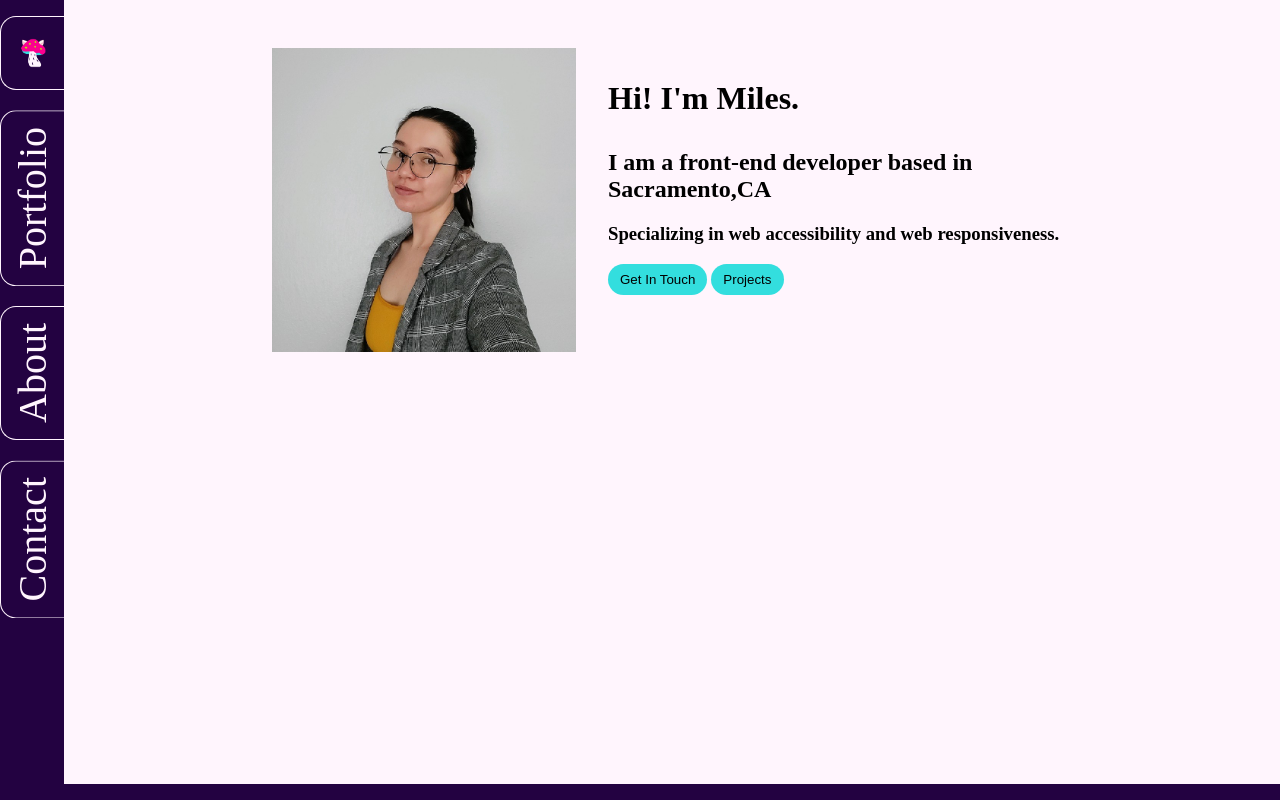
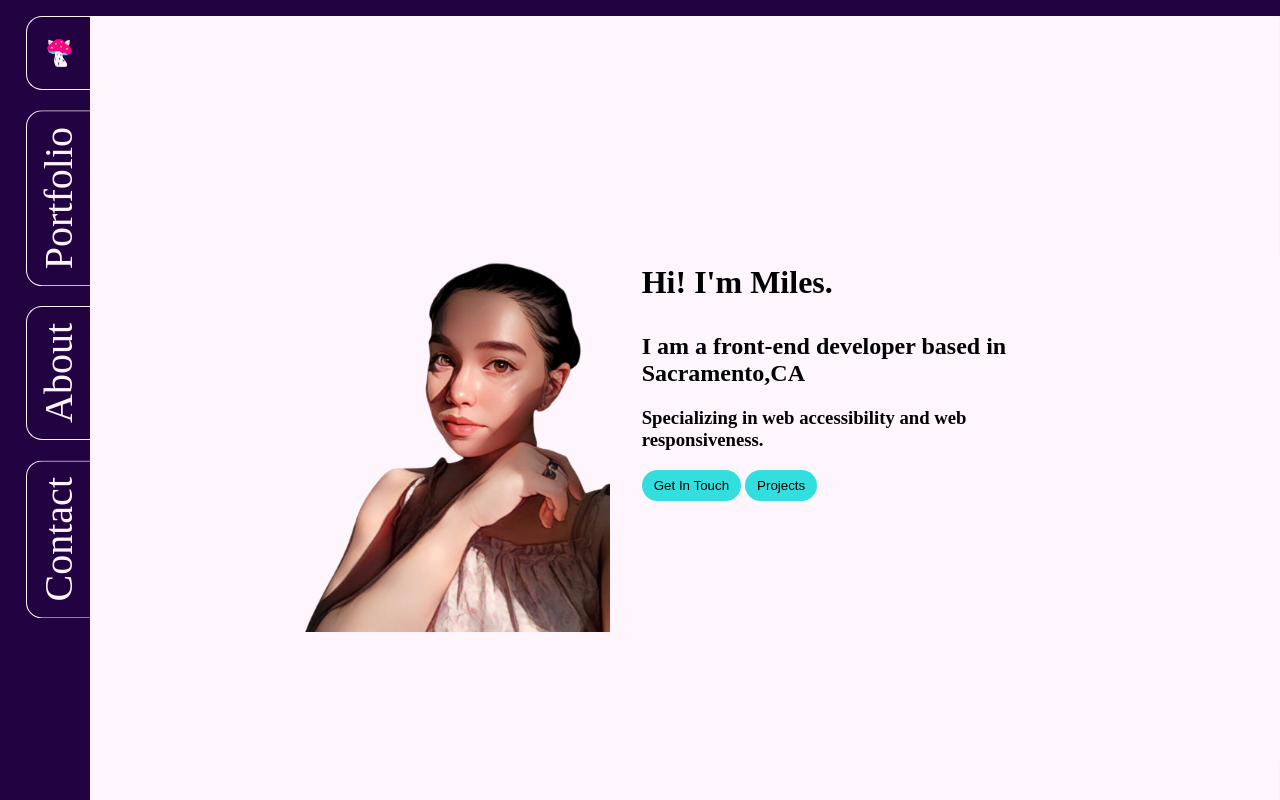
Before and after one commit to MilesAngels/milesangels-portfolio, a plain HTML site: page index.html in a window 1280 px wide. Drawn offline with Linux system fonts and the light colour scheme.

Commit message:
update to hero image

```diff
--- a/SCSS/_page-section.scss
+++ b/SCSS/_page-section.scss
@@ -1,22 +1,31 @@
 body {
   margin: 0;
   display: flex;
+  width: 98%;
+  margin-left: 2%;
   height: 100vh;
   background-color: $secondary-color;
   overflow-y: hidden; /* Hide vertical scrollbar */
+
   #section-container {
     width: 100%;
     overflow-y: auto;
     scroll-behavior: smooth; //Find Cross browser compatibility
+
     article {
       height: 100vh;
       width: inherit;
     }
+
     #home-section, #portfolio-section, #about-section, #contact-section {
       background-color: $primary-color;
     }
+
     #home-section {
-      clip-path: inset(0 0 1rem 0);
+      clip-path: inset(1rem 0 1rem 0);
+      padding: 2rem 0;
+      display: flex;
+      align-items: center;
       .hero {
         display: flex;
         flex-direction: column;
@@ -24,20 +33,22 @@ body {
         height: min(100%, 400px);
         margin: 0 auto;
         gap: 2rem;
-        .hero-image, .hero-content {
-          margin: 3rem 0;
-        }
+
         .hero-content {
+
           h1 {
             font-size: 2rem;
           }
+
           .hero-buttons {
+
             button {
               border: none;
               background-color: $accent-color1;
               padding: 0.5rem 0.75rem;
               border-radius: 1rem;
             }
+
           }
         }
 
--- a/index.html
+++ b/index.html
@@ -28,8 +28,9 @@
     </nav>
     <section id="section-container">
       <article id="home-section">
+        <div class="ribbon"></div>
         <div class="hero">
-          <img src="./IMG/my-image.jpg" alt="Miles Angels" class="hero-image" />
+          <img src="./IMG/milesangels.png" alt="Miles Angels" class="hero-image" />
           <div class="hero-content">
             <h1>Hi! I'm Miles.</h1>
             <h2>I am a front-end developer based in Sacramento,CA</h2>
```
Also changed, not shown: IMG/milesangels.png (added), SCSS/style.css, 1 other file.
